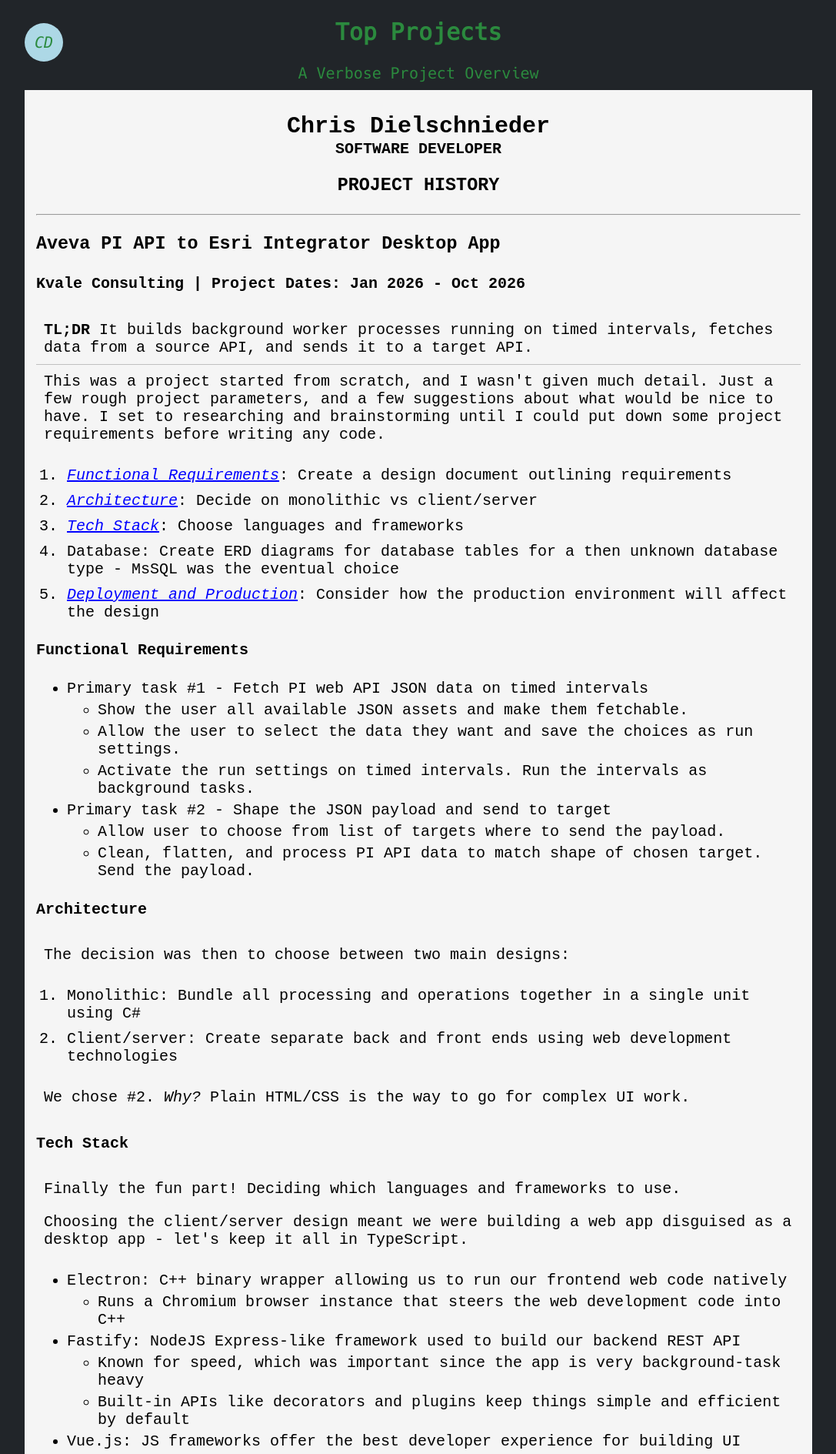
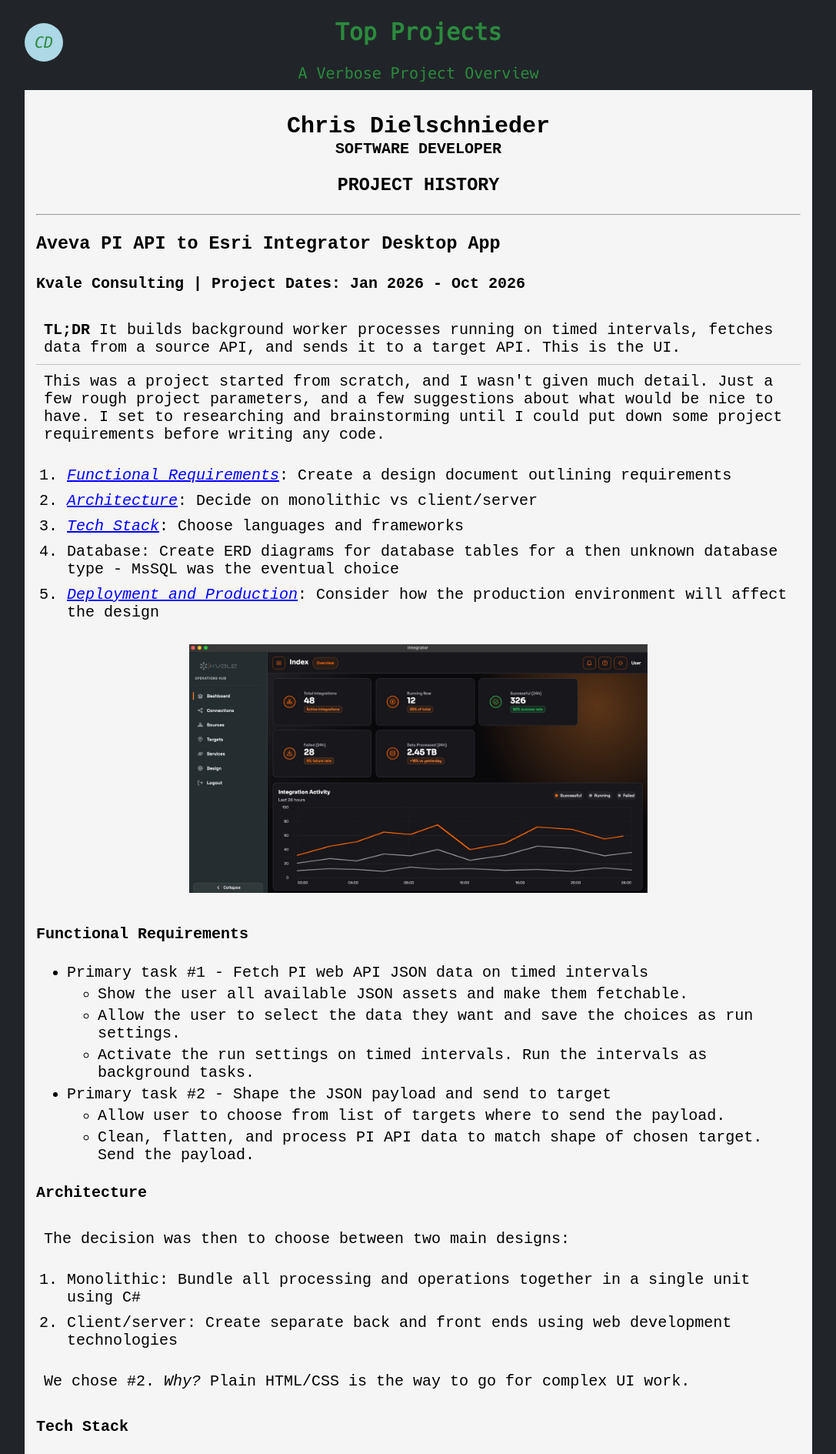
Before and after one commit to chrisdel101/chris-del-portfolio, a Jekyll site: the page built from projects-work-history.md, in a window 1280 px wide. Shown: the top 1889 px of the page at 77% size, without its empty margins (96-1183 px from the left). Built offline with Jekyll 4.4.1, drawn with Linux system fonts in a browser that asks for light colours; some of the changed text lies outside the part shown.

Commit message:
Add proj imgs; add more to dyno desc

```diff
--- a/_includes/projects-history.html
+++ b/_includes/projects-history.html
@@ -8,12 +8,13 @@
       <p class="tldr">
         <strong>TL;DR</strong> It builds background worker processes running on
         timed intervals, fetches data from a source API, and sends it to a
-        target API.
+        target API. This is the UI.
       </p>
       <p>
-        This was a project started from scratch, and I wasn't given much detail. Just a
-        few rough project parameters, and a few suggestions about what would be nice
-        to have. I set to researching and brainstorming until I could put down some project requirements before writing any code.
+        This was a project started from scratch, and I wasn't given much detail.
+        Just a few rough project parameters, and a few suggestions about what
+        would be nice to have. I set to researching and brainstorming until I
+        could put down some project requirements before writing any code.
       </p>
       <ol>
         <li>
@@ -36,6 +37,9 @@
           the production environment will affect the design
         </li>
       </ol>
+      <div class="image-container">
+        <img src="assets/pics/electron-main.jpg" alt="main-page-ui" />
+      </div>
       <div id="fn-req">
         <h4>Functional Requirements</h4>
         <ul>
@@ -94,8 +98,8 @@
           Finally the fun part! Deciding which languages and frameworks to use.
         </p>
         <p>
-          Choosing the client/server design meant we were building a web app disguised as a desktop app - let's keep it all in
-          TypeScript.
+          Choosing the client/server design meant we were building a web app
+          disguised as a desktop app - let's keep it all in TypeScript.
         </p>
         <ul>
           <li>
@@ -113,7 +117,8 @@
             REST API
             <ul>
               <li>
-                Known for speed, which was important since the app is very background-task heavy
+                Known for speed, which was important since the app is very
+                background-task heavy
               </li>
               <li>
                 Built-in APIs like decorators and plugins keep things simple and
@@ -148,19 +153,20 @@
     <div id="dep-and-prod">
       <h4>Deployment and Production</h4>
       <p>
-        It is deployed to a client's personal server isolated
-        behind a firewall or proxy, making it inaccessible from the open
-        internet. All our design decisions needed to consider this.
+        It is deployed to a client's personal server isolated behind a firewall
+        or proxy, making it inaccessible from the open internet. All our design
+        decisions needed to consider this.
       </p>
       <p>
-        Every deployment is a separate isolated instance. In this single tenancy model each installation needs to provide the
-        entire processing and database apparatus for all app operations.
+        Every deployment is a separate isolated instance. In this single tenancy
+        model each installation needs to provide the entire processing and
+        database apparatus for all app operations.
       </p>
       <p>
-        Shipping the frontend Electron side is pretty standard. The challenge was
-        the Fastify backend. It needed to ship as an executable wrapped by some C#
-        making it runnable as a Windows service.  The client then brings their own
-        MsSQL database.
+        Shipping the frontend Electron side is pretty standard. The challenge
+        was the Fastify backend. It needed to ship as an executable wrapped by
+        some C# making it runnable as a Windows service. The client then brings
+        their own MsSQL database.
       </p>
     </div>
   </div>
@@ -170,19 +176,48 @@
       <h3>DIY Dynamometer</h3>
       <h4>Lytehorse | Project Dates: May 2022 - Aug 2022</h4>
       <p class="tldr">
-        <strong>TL;DR</strong> Dynamometers are used to test vehicles. They start at around $25,000.
-        The goal here was to use off-the-shelf components to build one ourselves.
+        <strong>TL;DR</strong> Dynamometers are used to test vehicles. They
+        start at around $25,000. The goal here was to use off-the-shelf
+        components to build one ourselves.
       </p>
       <div>
+        <div>
+          There were 3 main parts to this project.
+          <ol>
+            <li>
+              <a href="#proto-and-elec">Prototyping and Electronics</a>:
+              Circuits, making motors turn, and hacking the vehicle control
+            </li>
+            <li>
+              <a href="#hardware-prog">Hardware  Programming</a>: Programming
+              embeeded C on the Ardunio
+            </li>
+            <li>
+              <a href="#dyno-app">Dyno Run Software</a>: Main Python application
+              to run the dyno
+            </li>
+          </ol>
+        </div>
+        <div id="proto-and-elec">
+          <h4>ProtoTyping and Electronics</h4>
+          <div class="image-container">
+            <img src="assets/pics/full.png" alt="dyno-with-vehicle" />
+          </div>
           <p>
-          The machine's construction was a solid metal frame inset with four 12-inch
-          rollers used to move the mounted vehicle - essentially these are what made this a dyno. The vehicle sat on top and drove.
+            The machine's construction was a solid metal frame inset with four
+            12-inch rollers used to move the mounted vehicle - essentially these
+            are what made this a dyno. The vehicle sat on top and drove.
           </p>
           <p>
             Each roller was connected to an electric motor for drive, brake, and
             torque/HP testing. The motors connected to Kelly motor controllers,
-          which then connected to an Arduino. This was our way to communicate.
+            which then connected to an Arduino. This was our way to communicate
+            - everything used serial.
           </p>
+          <div class="image-container">
+            <img src="assets/pics/roller.png" alt="metal-roller" />
+          </div>
+
           <p>
             On the user's end, a Python program used our custom UART-based
             protocol to send and receive communications over serial. We used a
@@ -190,8 +225,21 @@
             microcontroller since it has eight serial ports, and received
             asynchronous communication from both directions.
           </p>
-
+          <p>
+            I'm writing this years after this project ended and don't remember
+            what everything here connects to anymore. The gist is that computer
+            sits on one end, the motor controllers on the other, and all comms
+            pass through here.
+          </p>
+          <div class="image-container">
+            <img src="assets/pics/circuit.png" alt="dyno-circuits" />
+          </div>
+        </div>
+        <div id="hardware-prog">
+      <h4>Harwdware Programmming
+      </h4>
     </div>
       </div>
     </div>
   </div>
+</div>
--- a/assets/style.css
+++ b/assets/style.css
@@ -5,6 +5,14 @@
     flex-direction: column;
     align-items: center;
     width: 100%;
+}
+img {
+    max-width: 100%;
+}
+.image-container {
+    width: 60%;
+    margin: auto;
+    padding: 10px 0;
 }
 ol > li {
     margin: 10px 0;
```
Also changed, not shown: assets/pics/circuit.png (added), assets/pics/electron-main.jpg (added), assets/pics/roller.png (added), 1 other file. Lines whose indentation alone changed are shown as unchanged.
